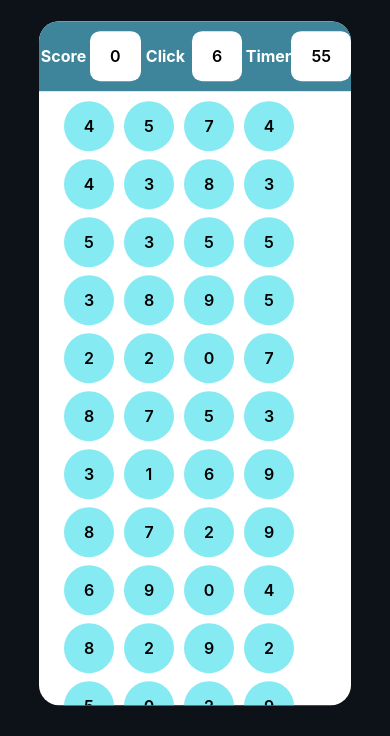
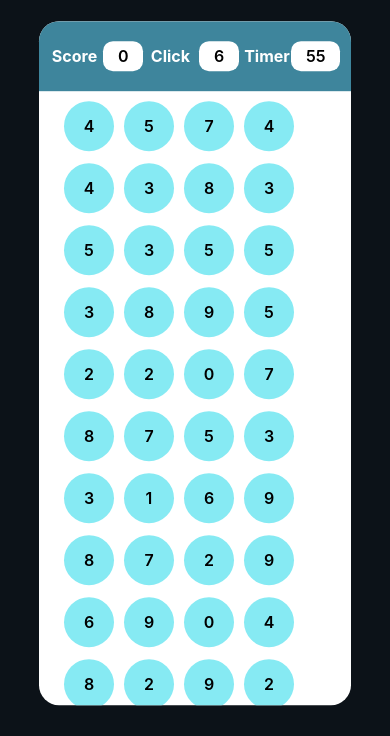
Before and after one commit to SandhyaVarma/Bubble-game, a plain HTML site: page index.html in a window 390 px wide. Shown: the part 59-795 px from the top of the page. Drawn offline with Linux system fonts and the light colour scheme.

Commit message:
few more responsive changes

```diff
--- a/style.css
+++ b/style.css
@@ -110,12 +110,24 @@ html,body{
     height: 81%;
     }
 
+    #top{
+        padding: 10px;
+    }
+
     #bottom{
         padding: 10px;
         padding-left: 25px;
     }
+    .box{
+        height:30px;
+        padding: 15px;
+    }
     .circle{
-        margin: 0 10px 8px 0;
+        margin: 0 10px 12px 0;
+    }
+
+    #bottom h1{
+        font-size: 24px;
     }
 
 }
```
